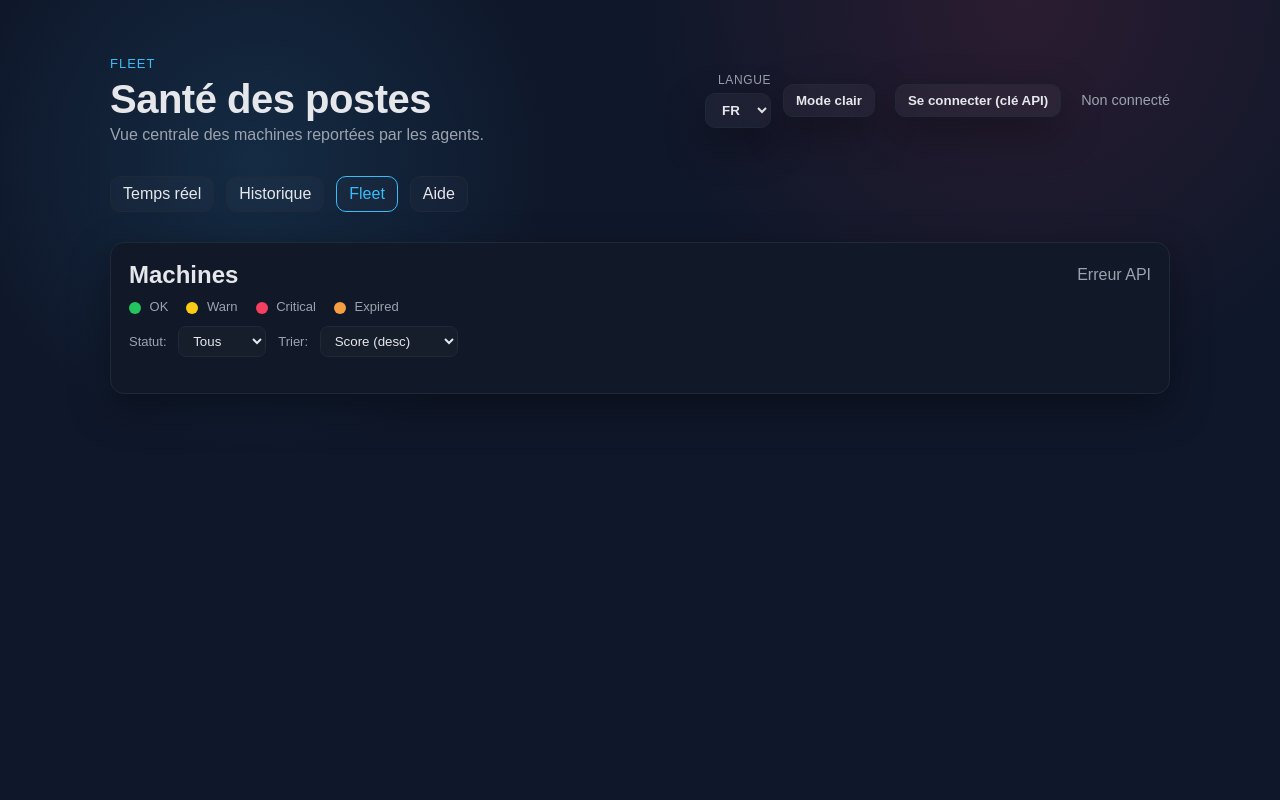
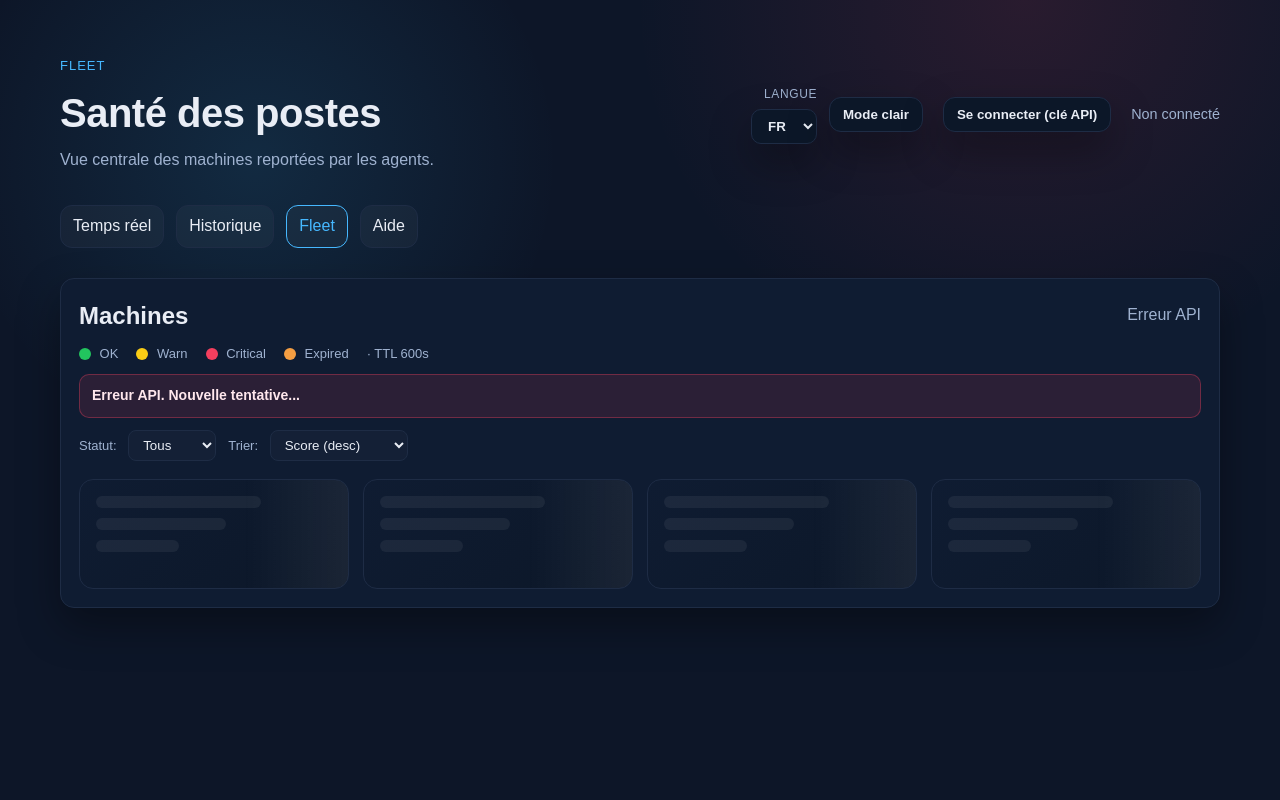
Before and after one commit to BunaTech-G/Dash-Fleet, a Flask app: page /fleet in a window 1280 px wide. Run offline with Flask 2, Linux system fonts and the light colour scheme.

Commit message:
fix: améliorer le style et la gestion des erreurs dans la page de flotte

```diff
--- a/static/style.css
+++ b/static/style.css
@@ -29,26 +29,36 @@
 @import url('https://fonts.googleapis.com/css2?family=Space+Grotesk:wght@400;500;600&display=swap');
 
 :root {
-  --bg: #0f172a;
-  --panel: #111827;
-  --border: #1f2937;
-  --text: #e5e7eb;
-  --muted: #9ca3af;
-  --accent: #38bdf8;
-  --alert: #f43f5e;
+  --bg: #0d1628;
+  --panel: #0f1c32;
+  --panel-strong: #0c1728;
+  --border: #1e2c45;
+  --text: #e9edf5;
+  --muted: #9fb2d0;
+  --accent: #46b8ff;
+  --accent-strong: #0ea5e9;
+  --success: #22c55e;
+  --warn: #facc15;
+  --critical: #f43f5e;
+  --expired: #f59e42;
   --card-radius: 14px;
-  --shadow: 0 15px 40px rgba(0, 0, 0, 0.35);
+  --shadow: 0 18px 42px rgba(0, 0, 0, 0.35);
 }
 
 body.light {
-  --bg: #f5f6fb;
+  --bg: #f3f6fb;
   --panel: #ffffff;
-  --border: #e5e7eb;
+  --panel-strong: #f4f6fb;
+  --border: #dfe5ef;
   --text: #0f172a;
   --muted: #4b5563;
   --accent: #0ea5e9;
-  --alert: #e11d48;
-  --shadow: 0 12px 30px rgba(0, 0, 0, 0.08);
+  --accent-strong: #0284c7;
+  --success: #16a34a;
+  --warn: #e0b100;
+  --critical: #e11d48;
+  --expired: #f28c28;
+  --shadow: 0 14px 32px rgba(0, 0, 0, 0.08);
 }
 
 * { box-sizing: border-box; }
@@ -57,6 +67,7 @@ body {
   margin: 0;
   min-height: 100vh;
   font-family: 'Space Grotesk', sans-serif;
+  line-height: 1.55;
   background: radial-gradient(circle at 20% 20%, rgba(56, 189, 248, 0.12), transparent 25%),
               radial-gradient(circle at 80% 0%, rgba(244, 63, 94, 0.12), transparent 30%),
               var(--bg);
@@ -64,7 +75,7 @@ body {
 }
 
 .page {
-  max-width: 1100px;
+  max-width: 1200px;
   margin: 0 auto;
   padding: 56px 20px 72px;
 }
@@ -73,6 +84,7 @@ body {
   display: flex;
   gap: 12px;
   margin: 0 0 18px;
+  flex-wrap: wrap;
 }
 
 .nav-links a {
@@ -80,9 +92,9 @@ body {
   text-decoration: none;
   padding: 8px 12px;
   border: 1px solid var(--border);
-  border-radius: 10px;
-  background: rgba(255, 255, 255, 0.02);
-  transition: border-color 0.15s ease, background 0.15s ease;
+  border-radius: 12px;
+  background: rgba(255, 255, 255, 0.03);
+  transition: border-color 0.15s ease, background 0.15s ease, color 0.15s ease;
 }
 
 .nav-links a:hover {
@@ -102,12 +114,14 @@ header {
   align-items: center;
   gap: 16px;
   margin-bottom: 32px;
+  flex-wrap: wrap;
 }
 
 .header-actions {
   display: flex;
   align-items: center;
   gap: 12px;
+  flex-wrap: wrap;
 }
 
 .lang-switch {
@@ -125,7 +139,7 @@ header {
 }
 
 .lang-select {
-  background: rgba(255, 255, 255, 0.04);
+  background: var(--panel-strong);
   border: 1px solid var(--border);
   border-radius: 10px;
   color: var(--text);
@@ -139,11 +153,11 @@ header {
 }
 
 .theme-toggle {
-  background: rgba(255, 255, 255, 0.04);
+  background: var(--panel-strong);
   border: 1px solid var(--border);
   color: var(--text);
-  border-radius: 10px;
-  padding: 8px 12px;
+  border-radius: 12px;
+  padding: 9px 13px;
   font-weight: 600;
   cursor: pointer;
   box-shadow: var(--shadow);
@@ -172,11 +186,12 @@ h1 {
 
 .badge {
   padding: 10px 14px;
-  background: rgba(56, 189, 248, 0.15);
-  border: 1px solid rgba(56, 189, 248, 0.4);
+  background: rgba(70, 184, 255, 0.16);
+  border: 1px solid rgba(70, 184, 255, 0.45);
   color: var(--text);
   border-radius: 999px;
   font-weight: 600;
+  letter-spacing: 0.3px;
 }
 
 .badge.alert {
@@ -190,13 +205,14 @@ h1 {
   gap: 18px;
 }
 
+
 .card {
-  background: var(--panel);
+  background: linear-gradient(135deg, var(--panel) 0%, var(--panel-strong) 100%);
   border: 1px solid var(--border);
   border-radius: var(--card-radius);
   padding: 18px;
   box-shadow: var(--shadow);
-  transition: transform 0.15s ease, border-color 0.15s ease;
+  transition: transform 0.15s ease, border-color 0.15s ease, box-shadow 0.15s ease;
 }
 
 .card:hover { transform: translateY(-2px); }
@@ -226,6 +242,7 @@ h1 {
   border-radius: var(--card-radius);
   box-shadow: var(--shadow);
   padding: 18px;
+  overflow: auto;
 }
 
 .fleet-controls {
@@ -354,6 +371,65 @@ th { color: var(--muted); font-weight: 500; }
 
 tbody tr:nth-child(odd) { background: rgba(255, 255, 255, 0.02); }
 
+button:focus-visible,
+select:focus-visible,
+a:focus-visible {
+  outline: 2px solid var(--accent-strong);
+  outline-offset: 2px;
+}
+
+.fade-in { animation: fadeIn 240ms ease forwards; opacity: 0; }
+@keyframes fadeIn { to { opacity: 1; transform: translateY(0); } from { opacity: 0; transform: translateY(8px); } }
+
+/* Skeleton loader for fleet cards */
+.skeleton {
+  background: linear-gradient(135deg, var(--panel) 0%, var(--panel-strong) 100%);
+  border: 1px solid var(--border);
+  border-radius: var(--card-radius);
+  padding: 16px;
+  position: relative;
+  overflow: hidden;
+  min-height: 110px;
+}
+.skeleton::after {
+  content: '';
+  position: absolute;
+  inset: 0;
+  background: linear-gradient(90deg, transparent, rgba(255,255,255,0.08), transparent);
+  animation: shimmer 1.2s infinite;
+}
+.skeleton-line {
+  height: 12px;
+  background: rgba(255,255,255,0.06);
+  border-radius: 8px;
+  margin-bottom: 10px;
+}
+.skeleton-line.wide { width: 70%; }
+.skeleton-line.mid { width: 55%; }
+.skeleton-line.short { width: 35%; }
+
+@keyframes shimmer {
+  0% { transform: translateX(-100%); }
+  100% { transform: translateX(100%); }
+}
+
+.inline-error {
+  display: none;
+  margin: 6px 0 10px;
+  padding: 10px 12px;
+  border-radius: 10px;
+  border: 1px solid rgba(244, 63, 94, 0.35);
+  background: rgba(244, 63, 94, 0.12);
+  color: #ffe7ed;
+  font-weight: 600;
+  font-size: 14px;
+}
+
+@media (max-width: 820px) {
+  .actions-grid { grid-template-columns: repeat(auto-fit, minmax(150px, 1fr)); }
+  .value { font-size: 34px; }
+}
+
 @media (max-width: 640px) {
   header { flex-direction: column; align-items: flex-start; }
   h1 { font-size: 32px; }
--- a/templates/fleet.html
+++ b/templates/fleet.html
@@ -46,12 +46,14 @@
         <h2 id="fleet-table-title">Machines</h2>
         <span class="muted" id="fleet-meta">--</span>
       </div>
-      <div class="legend-status" style="margin-bottom:10px;font-size:13px;color:var(--muted);display:flex;gap:18px;flex-wrap:wrap">
+      <div class="legend-status" style="margin-bottom:10px;font-size:13px;color:var(--muted);display:flex;gap:18px;flex-wrap:wrap;align-items:center;">
         <span><span class="dot dot-ok"></span> OK</span>
         <span><span class="dot dot-warn"></span> Warn</span>
         <span><span class="dot dot-critical"></span> Critical</span>
         <span><span class="dot dot-expired"></span> Expired</span>
+        <span class="muted">· TTL {{ fleet_ttl_seconds }}s</span>
       </div>
+      <div id="fleet-error" class="inline-error" role="status" aria-live="polite"></div>
       <div class="fleet-controls">
         <label>Statut:
           <select id="filter-status" class="control-select">
@@ -98,6 +100,10 @@
     const filterStatus = document.getElementById('filter-status');
     const sortBy = document.getElementById('sort-by');
     const fleetTTL = parseInt('{{ fleet_ttl_seconds }}', 10) || 600;
+    const refreshBaseMs = 5000;
+    let refreshTimer = null;
+    let errorStreak = 0;
+    let loading = false;
     let fleetRawData = [];
     let t = dashboardI18n.get();
     let theme = localStorage.getItem('theme') === 'light' ? 'light' : 'dark';
@@ -136,6 +142,21 @@
       if (now - lastSeenTs > 600) return 'status-expired';
       if (status === 'warn') return 'status-warn';
       return 'status-ok';
+    }
+
+    function renderSkeleton(count = 6) {
+      fleetCards.innerHTML = '';
+      for (let i = 0; i < count; i++) {
+        const card = document.createElement('article');
+        card.className = 'skeleton fade-in';
+        card.style.animationDelay = (i * 0.06) + 's';
+        card.innerHTML = `
+          <div class="skeleton-line wide"></div>
+          <div class="skeleton-line mid"></div>
+          <div class="skeleton-line short"></div>
+        `;
+        fleetCards.appendChild(card);
+      }
     }
 
     function renderFleet(data) {
@@ -203,18 +224,42 @@
       renderFleet(data || []);
     }
 
+    function scheduleNext(delay) {
+      if (refreshTimer) clearTimeout(refreshTimer);
+      refreshTimer = setTimeout(refreshFleet, delay);
+    }
+
     function refreshFleet() {
+      if (loading) return; // évite les appels concurrents
+      loading = true;
+      const meta = document.getElementById('fleet-meta');
+      if (meta) meta.textContent = 'Chargement...';
+      renderSkeleton(4);
       authFetch('/api/fleet')
         .then((resp) => resp.json())
         .then((data) => {
+          errorStreak = 0;
           fleetRawData = data.data || [];
           applyFilterSortAndRender();
+          if (meta) meta.textContent = `${fleetRawData.length} machines`;
+          const errBox = document.getElementById('fleet-error');
+          if (errBox) errBox.style.display = 'none';
+          scheduleNext(refreshBaseMs);
         })
         .catch((err) => {
           console.error(err);
-          document.getElementById('fleet-meta').textContent = 'Erreur API';
+          errorStreak += 1;
+          if (meta) meta.textContent = 'Erreur API';
           showToast('Erreur de récupération de la flotte', 'error');
-        });
+          const errBox = document.getElementById('fleet-error');
+          if (errBox) {
+            errBox.textContent = 'Erreur API. Nouvelle tentative...';
+            errBox.style.display = 'block';
+          }
+          const backoff = Math.min(refreshBaseMs * Math.pow(2, errorStreak), 30000);
+          scheduleNext(backoff);
+        })
+        .finally(() => { loading = false; });
     }
 
     dashboardI18n.bindSelect(langSelect);
@@ -238,7 +283,7 @@
 
     setTheme(theme);
     refreshFleet();
-    setInterval(refreshFleet, 5000);
+    startAutoRefresh();
   </script>
 </body>
 </html>
```
